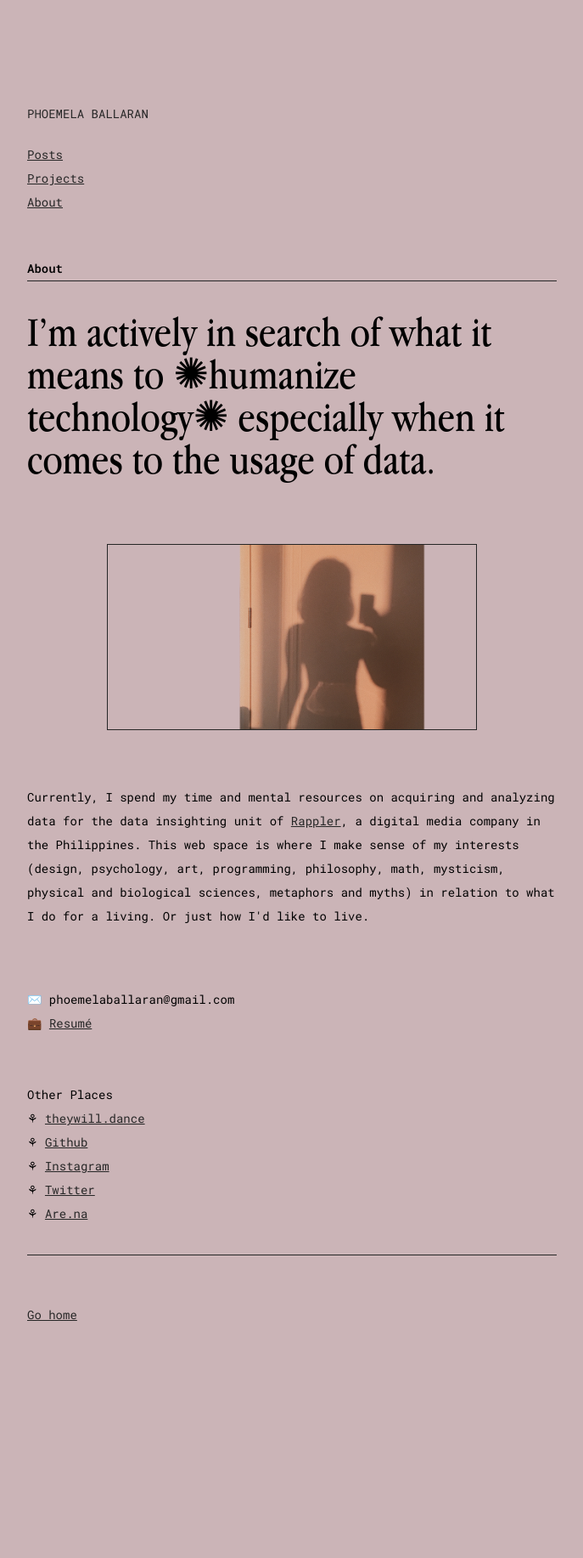
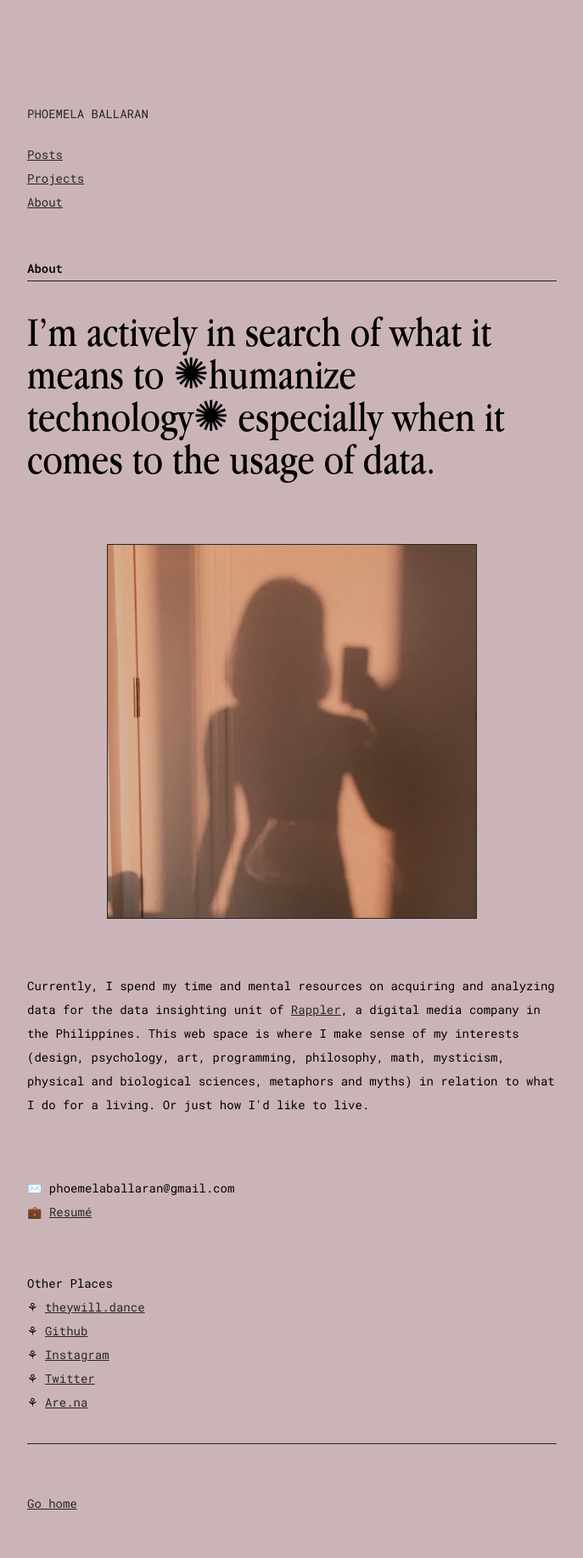
Before and after one commit to comoballar/phoemelaballaran.github.io, a Jekyll site: the page built from about.md, in a window 1280 px wide. Shown: the whole page at 85% size, without its empty margins (88-775 px from the left). Built offline with Jekyll 4.4.1, drawn with Linux system fonts in a browser that asks for light colours; before the commit the page ends 1611 px from its top, so only the background shows below that.

Commit message:
Update about.md

```diff
--- a/about.md
+++ b/about.md
@@ -5,7 +5,7 @@ permalink: /about/
 ---
 <h1>I’m actively in search of what it means to ✺humanize technology✺ especially when it comes to the usage of data.</h1>
 <br>
-<p align="center"><img class=small src="https://phoemelaballaran.github.io/assets/sample/about/about.png"/></p>
+<p align="center"><img class=small src="https://phoemelaballaran.github.io/assets/sample/about/portrait.jpg"/></p>
 <br>
 <p>Currently, I spend my time and mental resources on acquiring and analyzing data for the data insighting unit of <a href="https://www.rappler.com" target="_blank">Rappler</a>, a digital media company in the Philippines. This web space is where I make sense of my interests (design, psychology, art, programming, philosophy, math, mysticism, physical and biological sciences, metaphors and myths) in relation to what I do for a living. Or just how I'd like to live.</p>
 <br><br>✉️ phoemelaballaran@gmail.com
```
